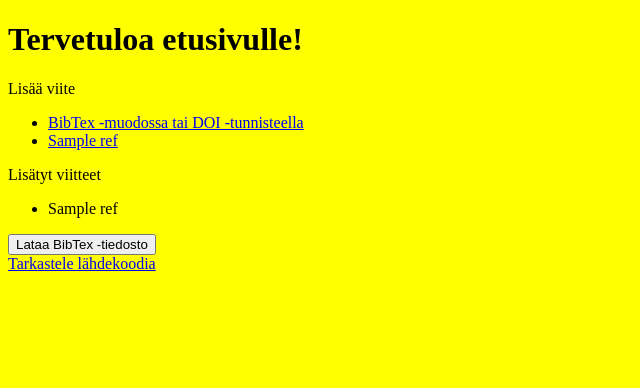
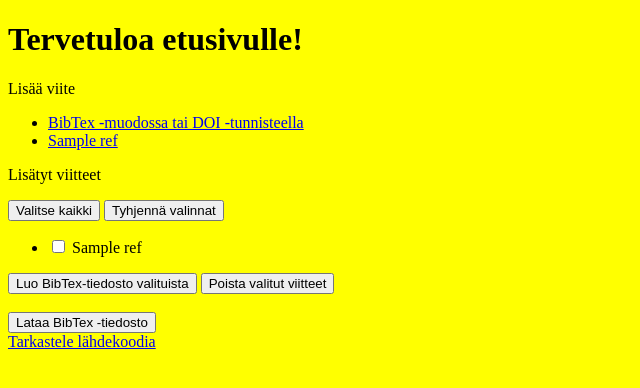
Before and after one commit to perttukangas/ohtu-mini, a Flask app: template templates/index.html in a window 1280 px wide. Shown: the part 49-437 px from the top of the page, without its empty margins (0-640 px from the left). Run offline with Flask 2, Linux system fonts and the light colour scheme; the visitor is signed in with stand-in values (Sample User, id 1); the template is opened without the code that fills it: most values are stand-ins (such as "Sample title", 1, 10 or a date in 2020).

Commit message:
add checkboxes for references
Co-authored-by: Roni Tuohino <ronituohino@users.noreply.github.com>

```diff
--- /dev/null
+++ b/static/js/main.js
@@ -0,0 +1,8 @@
+function checkAll(newValue) {
+    const referenceCheckboxes = document.querySelectorAll("#referenceCheckbox")
+
+    for (let i = 0; i < referenceCheckboxes.length; i++) {
+        checkbox = referenceCheckboxes[i]
+        checkbox.checked = newValue
+    }
+}
--- a/templates/index.html
+++ b/templates/index.html
@@ -16,12 +16,21 @@
 </ul>
 
 {% if added_references %}
-<p>Lisätyt viitteet</p>
-<ul>
-  {% for ref in added_references %}
-  <li>{{ ref }}</li>
-  {% endfor %}
-</ul>
+  <form method="post" action="/">
+    <p>Lisätyt viitteet</p>
+    <button type="button" onclick="checkAll(true)">Valitse kaikki</button>
+    <button type="button" onclick="checkAll(false)">Tyhjennä valinnat</button>
+    <ul>
+    {% for ref in added_references %}
+      <li>
+        <input type="checkbox" id="referenceCheckbox" name="ref_checkbox" value="{{ ref['id'] }}">
+        {{ ref }}
+      </li>
+    {% endfor %}
+    </ul>
+    <button name="action" value="create">Luo BibTex-tiedosto valituista</button>
+    <button name="action" value="delete">Poista valitut viitteet</button>
+  </form><br>
 <body class="body">
   <div class="container" align="left">
     <a href="/download-file" target="blank"
--- a/templates/layout.html
+++ b/templates/layout.html
@@ -7,6 +7,7 @@
       rel="stylesheet"
       href="{{ url_for('static', filename='css/main.css') }}"
     />
+    <script type="text/javascript" src="{{ url_for('static', filename='js/main.js') }}"></script>
   </head>
 
   <body>
```
Also changed, not shown: static/css/main.css (line endings or trailing spaces).
